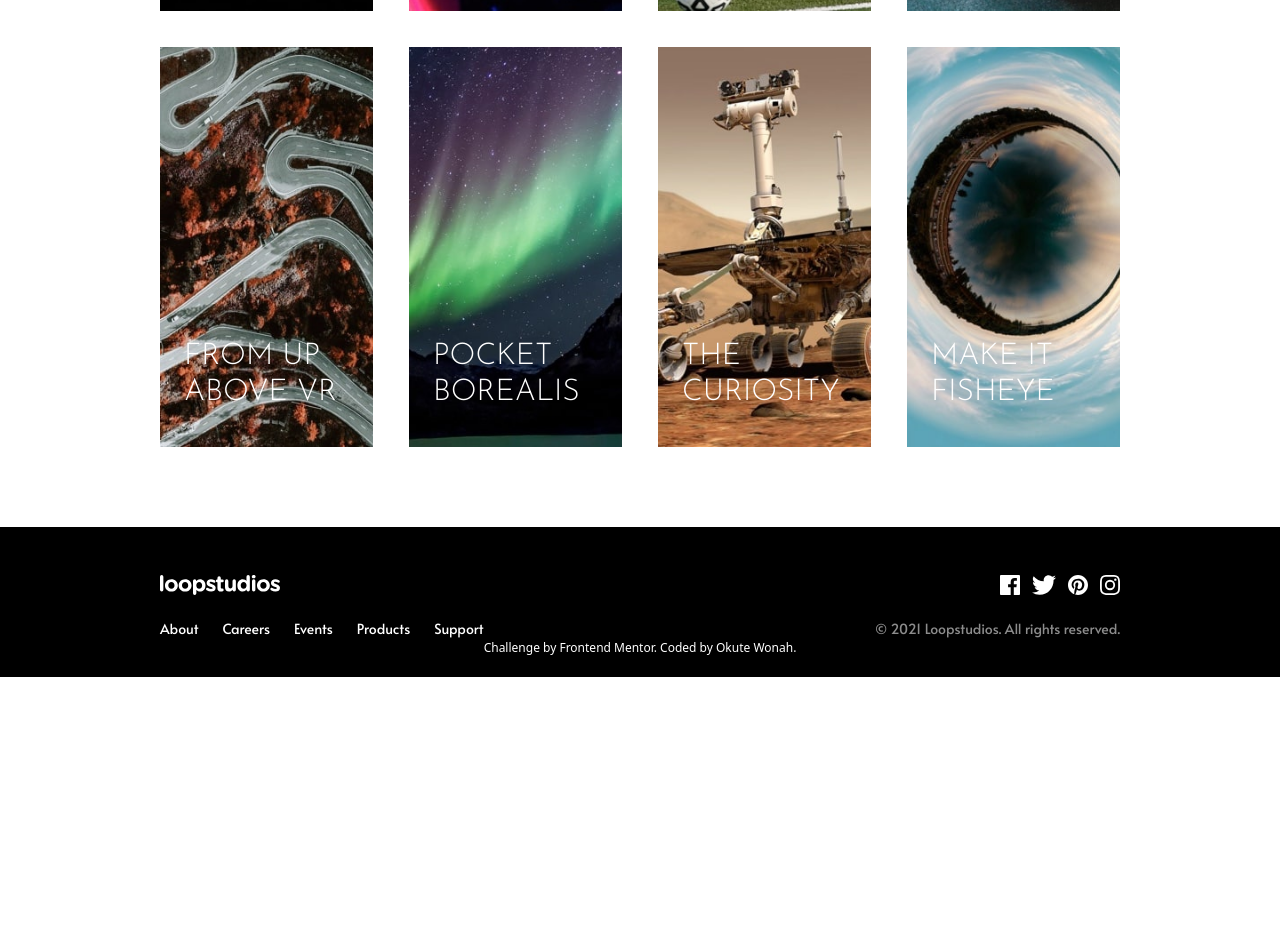
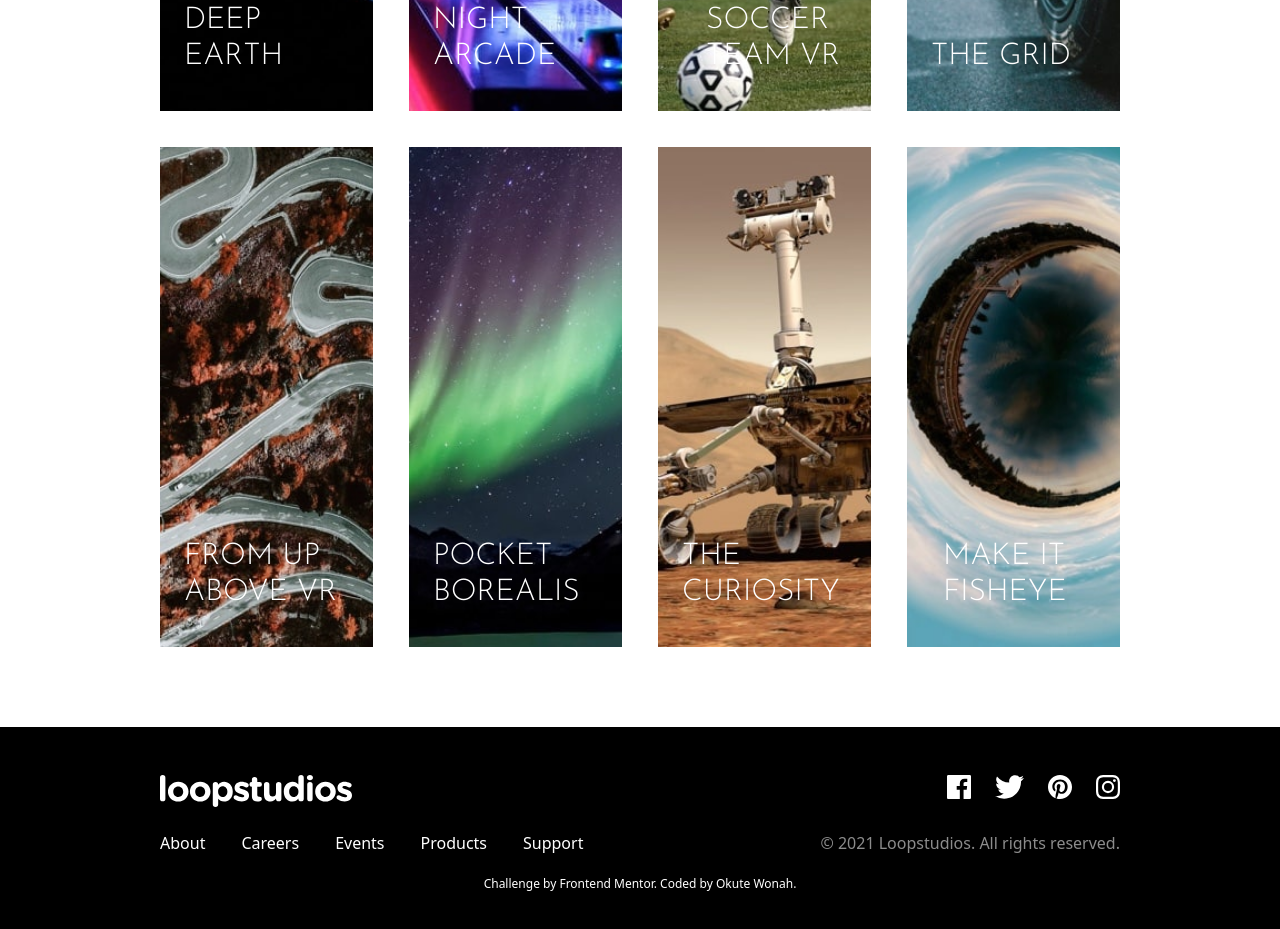
Before and after one commit to okutewonah/fm-loopstudio-landing, a website: page index.html in a window 1280 px wide. Shown: the part 1689-2618 px from the top of the page. Before the commit the page ends 2366 px from the top, so only its background shows below. Drawn offline with Linux system fonts and the light colour scheme.

Commit message:
footer re-design, mobile first

```diff
--- a/index.html
+++ b/index.html
@@ -50,16 +50,28 @@
           ></a>
         </div>
         <div class="my-auto">
-          <div class="md:hidden">
-            <svg width="24" height="16" xmlns="http://www.w3.org/2000/svg">
+          <button
+            type="button"
+            data-collapse-toggle="mobile-menu"
+            aria-controls="mobile-menu"
+            aria-expanded="false"
+            class="md:hidden"
+          >
+            <span class="sr-only">Open Menu</span>
+            <svg
+              width="24"
+              height="16"
+              aria-hidden="true"
+              xmlns="http://www.w3.org/2000/svg"
+            >
               <g fill="#FFF" fill-rule="evenodd">
                 <path d="M0 0h24v2H0zM0 7h24v2H0zM0 14h24v2H0z" />
               </g>
             </svg>
-          </div>
-          <div>
-            <ul class="hidden md:flex gap-x-6 text-white">
-              <li><a href="#about">About</a></li>
+          </button>
+          <div id="mobile-menu" class="hidden w-full md:block">
+            <ul class="flex flex-col md:flex md:flex-row gap-x-6 text-white">
+              <li><a href="#about" aria-current="page">About</a></li>
               <li><a href="#careers">Careers</a></li>
               <li><a href="#events">Events</a></li>
               <li><a href="#products">Products</a></li>
@@ -79,7 +91,7 @@
       </div>
     </header>
     <main>
-      <section id="about" class="md:px-40 mt-20 relative">
+      <section id="about" class="md:px-40 px-6 mt-20 relative">
         <div>
           <img src="./images/desktop/image-interactive.jpg" alt="" />
         </div>
@@ -97,20 +109,20 @@
           </p>
         </div>
       </section>
-      <section id="products" class="md:px-40 mt-20 relative">
-        <div class="flex justify-between">
+      <section id="products" class="md:px-40 px-6 my-20 relative">
+        <div class="flex flex-col md:flex-row justify-between">
           <h2 class="uppercase font-JosefinSans font-light text-4xl">
             Our creations
           </h2>
           <a
             href="#products"
-            class="uppercase border border-very-dark-gray text-black font-Alata tracking-[0.2rem] px-9 py-2 my-auto"
+            class="hidden md:flex uppercase border border-very-dark-gray text-black font-Alata tracking-[0.2rem] px-9 py-2 my-auto"
             >See all</a
           >
         </div>
-        <div class="mt-12 grid grid-cols-4 gap-9">
+        <div class="mt-12 grid md:grid-cols-4 gap-9">
           <div
-            class="relative md:bg-desktop-deep-earth bg-no-repeat md:bg-cover h-[400px]"
+            class="relative bg-mobile-deep-earth md:bg-desktop-deep-earth bg-cover bg-no-repeat md:bg-cover h-[200px] md:h-[500px]"
           >
             <!-- <img src="./images/desktop/image-deep-earth.jpg" alt="" /> -->
             <h2
@@ -120,7 +132,7 @@
             </h2>
           </div>
           <div
-            class="relative md:bg-desktop-night-arcade bg-no-repeat md:bg-cover h-[400px]"
+            class="relative bg-mobile-night-arcade md:bg-desktop-night-arcade bg-cover bg-no-repeat md:bg-cover h-[200px] md:h-[500px]"
           >
             <!-- <img src="./images/desktop/image-night-arcade.jpg" alt="" /> -->
             <h2
@@ -130,17 +142,17 @@
             </h2>
           </div>
           <div
-            class="relative md:bg-desktop-soccer-team bg-no-repeat md:bg-cover h-[400px]"
+            class="relative md:bg-desktop-soccer-team bg-opacity-10 bg-no-repeat md:bg-cover h-[500px]"
           >
             <!-- <img src="./images/desktop/image-soccer-team.jpg" alt="" /> -->
             <h2
-              class="absolute bottom-9 left-6 text-white uppercase text-3xl font-JosefinSans font-light"
+              class="absolute bottom-9 left-12 text-white uppercase text-3xl font-JosefinSans font-light"
             >
               Soccer <br />team VR
             </h2>
           </div>
           <div
-            class="relative md:bg-desktop-grid bg-no-repeat md:bg-cover h-[400px]"
+            class="relative md:bg-desktop-grid bg-no-repeat md:bg-cover h-[500px]"
           >
             <!-- <img src="./images/desktop/image-grid.jpg" alt="" /> -->
             <h2
@@ -150,7 +162,7 @@
             </h2>
           </div>
           <div
-            class="relative md:bg-desktop-from-above bg-no-repeat md:bg-cover h-[400px]"
+            class="relative md:bg-desktop-from-above bg-no-repeat md:bg-cover h-[500px]"
           >
             <!-- <img src="./images/desktop/image-from-above.jpg" alt="" /> -->
             <h2
@@ -160,7 +172,7 @@
             </h2>
           </div>
           <div
-            class="relative md:bg-desktop-pocket-borealis bg-no-repeat md:bg-cover h-[400px]"
+            class="relative md:bg-desktop-pocket-borealis bg-no-repeat md:bg-cover h-[500px]"
           >
             <!-- <img src="./images/desktop/image-pocket-borealis.jpg" alt="" /> -->
             <h2
@@ -170,7 +182,7 @@
             </h2>
           </div>
           <div
-            class="relative md:bg-desktop-curiosity bg-no-repeat md:bg-cover h-[400px]"
+            class="relative md:bg-desktop-curiosity bg-no-repeat md:bg-cover h-[500px]"
           >
             <!-- <img src="./images/desktop/image-curiosity.jpg" alt="" /> -->
             <h2
@@ -180,48 +192,58 @@
             </h2>
           </div>
           <div
-            class="relative md:bg-desktop-fisheye bg-no-repeat md:bg-cover h-[400px]"
+            class="relative md:bg-desktop-fisheye bg-no-repeat md:bg-cover h-[500px]"
           >
             <!-- <img src="./images/desktop/image-fisheye.jpg" alt="" /> -->
             <h2
-              class="absolute bottom-9 left-6 text-white uppercase text-3xl font-JosefinSans font-light"
+              class="absolute bottom-9 left-9 text-white uppercase text-3xl font-JosefinSans font-light"
             >
               Make it <br />fisheye
             </h2>
           </div>
         </div>
+        <a
+          href="#products"
+          class="md:hidden uppercase border border-very-dark-gray text-black font-Alata tracking-[0.2rem] px-9 py-2 my-auto"
+          >See all</a
+        >
       </section>
     </main>
-    <footer id="support" class="bg-black md:px-40 mt-20 py-12 h-[150px]">
-      <div class="flex justify-between mb-6">
-        <div>
-          <img class="h-[20px]" src="./images/logo.svg" alt="" />
+    <footer
+      id="support"
+      class="bg-black py-9 flex flex-col justify-center text-center"
+    >
+      <div
+        class="grid md:grid-flow-col-dense md:grid-cols-2 md:grid-rows-2 md:px-40"
+      >
+        <div class="justify-self-center md:justify-self-start md:py-3">
+          <img src="./images/logo.svg" alt="" />
         </div>
-        <div class="flex gap-3">
-          <img class="h-[20px]" src="./images/icon-facebook.svg" alt="" /><img
-            class="h-[20px]"
-            src="./images/icon-twitter.svg"
-            alt=""
-          /><img
-            class="h-[20px]"
-            src="./images/icon-pinterest.svg"
-            alt=""
-          /><img class="h-[20px]" src="./images/icon-instagram.svg" alt="" />
-        </div>
-      </div>
-      <div class="flex justify-between font-Alata">
-        <div>
-          <ul class="hidden md:flex gap-x-6 text-white text-sm">
-            <li><a href="#about">About</a></li>
-            <li><a href="#careers">Careers</a></li>
-            <li><a href="#events">Events</a></li>
-            <li><a href="#products">Products</a></li>
-            <li><a href="#support">Support</a></li>
+        <div class="py-3">
+          <ul
+            class="text-white grid gap-3 md:flex md:justify-self-start md:gap-x-9"
+          >
+            <li>About</li>
+            <li>Careers</li>
+            <li>Events</li>
+            <li>Products</li>
+            <li>Support</li>
           </ul>
         </div>
-        <div>
-          <p class="text-dark-gray text-sm">
-            © 2021 Loopstudios. All rights reserved.
+        <div
+          class="flex justify-center gap-x-3 py-3 md:h-12 md:justify-self-end md:gap-x-6"
+        >
+          <img src="./images/icon-facebook.svg" alt="facebook" /><img
+            src="./images/icon-twitter.svg"
+            alt="twitter"
+          /><img src="./images/icon-pinterest.svg" alt="pinterest" /><img
+            src="./images/icon-instagram.svg"
+            alt="instagram"
+          />
+        </div>
+        <div class="py-3 md:justify-self-end">
+          <p class="text-dark-gray">
+            &copy; 2021 Loopstudios. All rights reserved.
           </p>
         </div>
       </div>
--- a/tailwind.config.js
+++ b/tailwind.config.js
@@ -18,6 +18,17 @@ module.exports = {
         "desktop-pocket-borealis":
           "url('/images/desktop/image-pocket-borealis.jpg')",
         "desktop-soccer-team": "url('/images/desktop/image-soccer-team.jpg')",
+        // Mobile
+        "mobile-deep-earth": "url('/images/mobile/image-deep-earth.jpg')",
+        "mobile-curiosity": "url('/images/mobile/image-curiosity.jpg')",
+        "mobile-fisheye": "url('/images/mobile/image-fisheye.jpg')",
+        "mobile-from-above": "url('/images/mobile/image-from-above.jpg')",
+        "mobile-grid": "url('/images/mobile/image-grid.jpg')",
+        "mobile-interactive": "url('/images/mobile/image-interactive.jpg')",
+        "mobile-night-arcade": "url('/images/mobile/image-night-arcade.jpg')",
+        "mobile-pocket-borealis":
+          "url('/images/mobile/image-pocket-borealis.jpg')",
+        "mobile-soccer-team": "url('/images/mobile/image-soccer-team.jpg')",
       },
       colors: {
         "dark-gray": "hsl(0, 0%, 55%)",
```
Also changed, not shown: dist/style.css.
